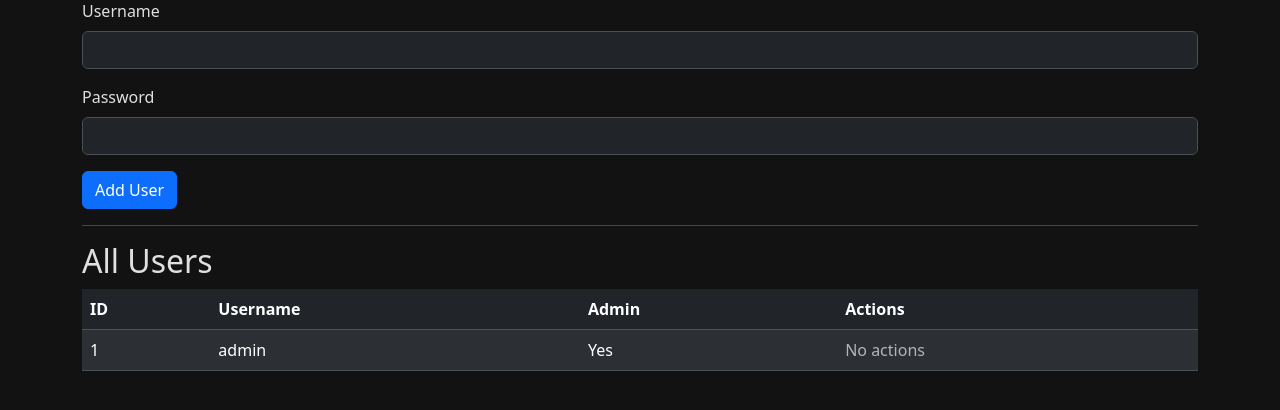
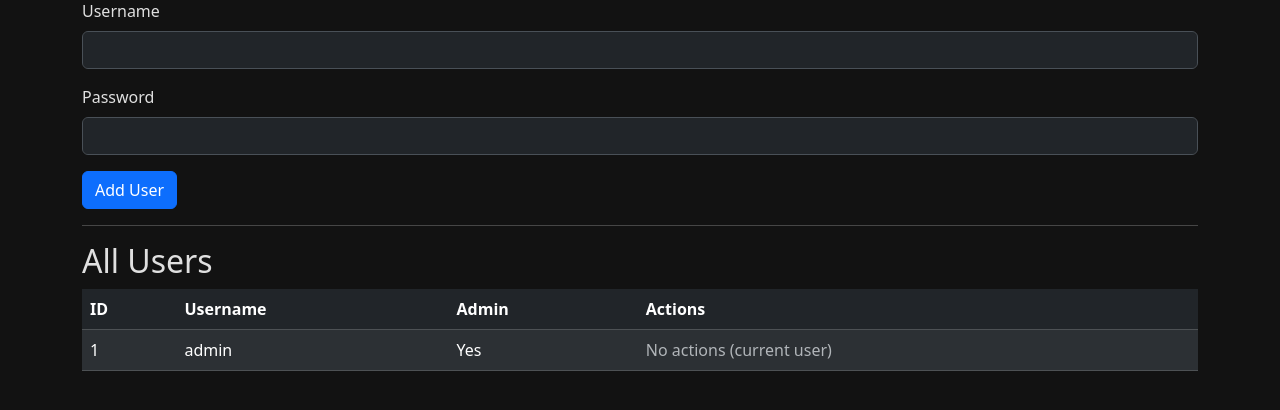
Before and after one commit to deanjroach84/Sandbox, a Flask app: page /admin in a window 1280 px wide. Shown: the part 225-635 px from the top of the page. Run offline with Flask 3, Linux system fonts and the light colour scheme; a user stored in the database is signed in; some libraries are stand-ins or nearby versions.

Commit message:
Update admin.html

```diff
--- a/templates/admin.html
+++ b/templates/admin.html
@@ -38,17 +38,21 @@
             <td>{{ user.username }}</td>
             <td>{{ 'Yes' if user.is_admin else 'No' }}</td>
             <td>
-                {% if not user.is_admin %}
+                {% if user.id != current_user.id %}
                 <form method="POST" action="{{ url_for('delete_user', user_id=user.id) }}" style="display:inline;" onsubmit="return confirm('Are you sure you want to delete user {{ user.username }}?');">
                     <input type="hidden" name="csrf_token" value="{{ csrf_token() }}">
                     <button type="submit" class="btn btn-sm btn-danger">Delete</button>
                 </form>
+                {% if not user.is_admin %}
                 <form method="POST" action="{{ url_for('promote_user', user_id=user.id) }}" style="display:inline;" onsubmit="return confirm('Promote user {{ user.username }} to admin?');">
                     <input type="hidden" name="csrf_token" value="{{ csrf_token() }}">
                     <button type="submit" class="btn btn-sm btn-success ms-2">Promote</button>
                 </form>
                 {% else %}
-                <span class="text-muted">No actions</span>
+                <span class="text-muted ms-2">Already Admin</span>
+                {% endif %}
+                {% else %}
+                <span class="text-muted">No actions (current user)</span>
                 {% endif %}
             </td>
         </tr>
```
